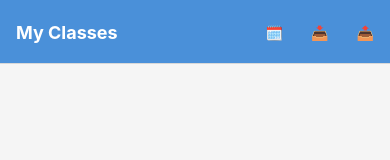
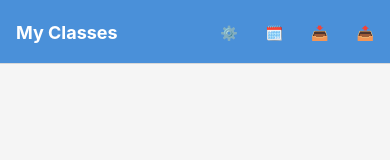
Before and after one commit to sonynavdeep81/Attendance_App, a React Native app: screen /Classes in a window 390 px wide. Shown: the top 160 px of the page. Built offline with nearby package versions, Linux system fonts and the light colour scheme.

Commit message:
Wire Settings screen into navigation with header gear button

```diff
--- a/src/navigation/AppNavigator.tsx
+++ b/src/navigation/AppNavigator.tsx
@@ -2,7 +2,7 @@ import React from 'react';
 import { NavigationContainer } from '@react-navigation/native';
 import { createNativeStackNavigator } from '@react-navigation/native-stack';
 import { createBottomTabNavigator } from '@react-navigation/bottom-tabs';
-import { Text } from 'react-native';
+import { Text } from '../components/AppText';
 import { RootStackParamList, MainTabParamList } from '../types';
 import {
   ClassesScreen,
@@ -18,6 +18,7 @@ import {
   StudentAttendanceScreen,
   ClassScheduleScreen,
   HolidaysScreen,
+  SettingsScreen,
 } from '../screens';
 
 const Stack = createNativeStackNavigator<RootStackParamList>();
@@ -151,6 +152,11 @@ export const AppNavigator = () => {
           component={HolidaysScreen}
           options={{ title: 'Global Holidays' }}
         />
+        <Stack.Screen
+          name="Settings"
+          component={SettingsScreen}
+          options={{ title: 'Settings' }}
+        />
       </Stack.Navigator>
     </NavigationContainer>
   );
--- a/src/screens/ClassesScreen.tsx
+++ b/src/screens/ClassesScreen.tsx
@@ -1,7 +1,6 @@
 import React, { useState, useCallback } from 'react';
 import {
   View,
-  Text,
   StyleSheet,
   FlatList,
   TouchableOpacity,
@@ -11,6 +10,7 @@ import {
   InteractionManager,
   Modal,
 } from 'react-native';
+import { Text } from '../components/AppText';
 import { useFocusEffect } from '@react-navigation/native';
 import { NativeStackNavigationProp } from '@react-navigation/native-stack';
 import * as FileSystem from 'expo-file-system';
@@ -310,6 +310,12 @@ export const ClassesScreen: React.FC<Props> = ({ navigation }) => {
     navigation.setOptions({
       headerRight: () => (
         <View style={styles.headerButtons}>
+          <TouchableOpacity
+            style={styles.headerButton}
+            onPress={() => navigation.navigate('Settings')}
+          >
+            <Text style={styles.headerButtonText}>⚙️</Text>
+          </TouchableOpacity>
           <TouchableOpacity
             style={styles.headerButton}
             onPress={() => navigation.navigate('Holidays')}
```
